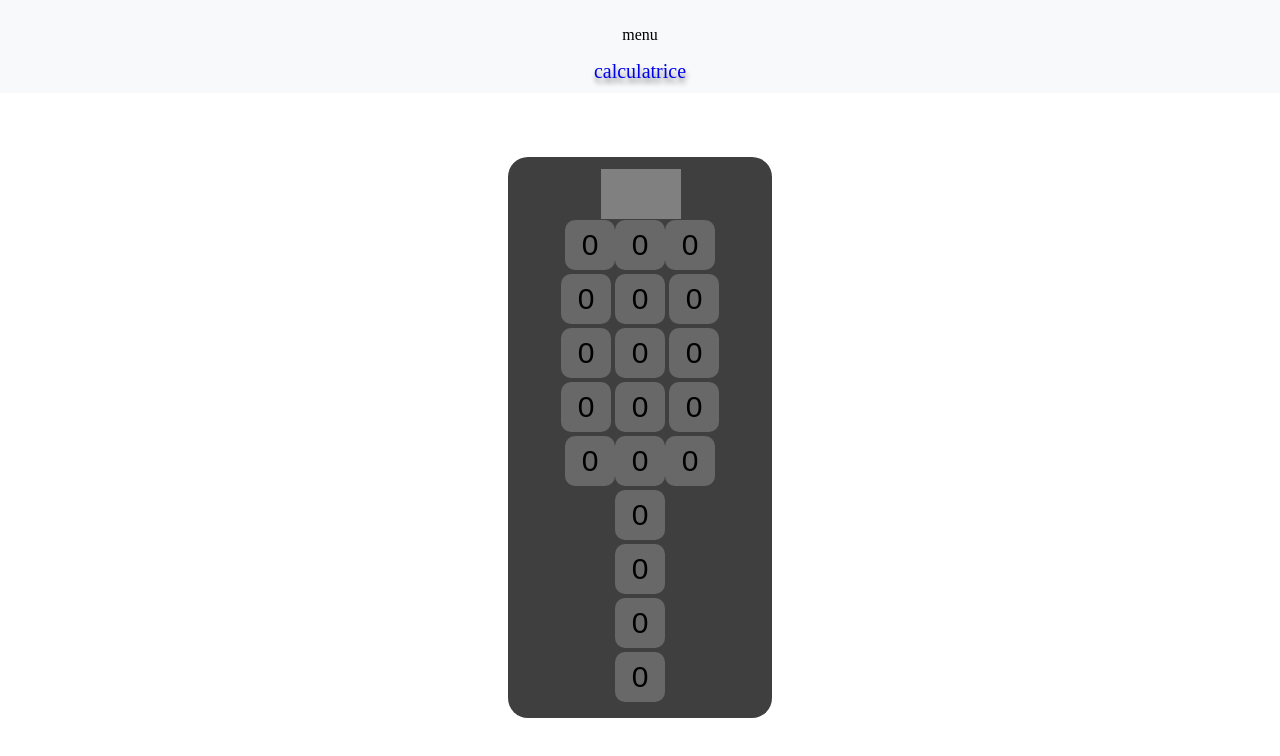
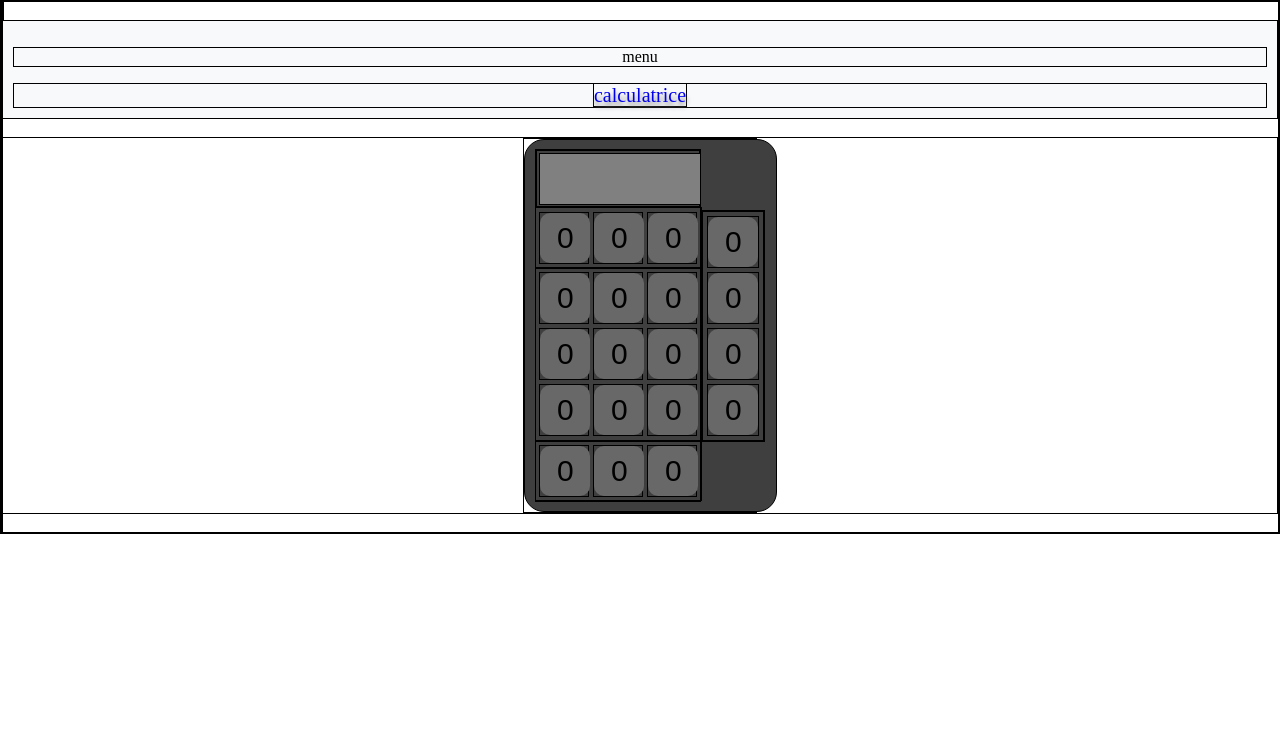
Before and after one commit to Lefentome38/caculatriceAngular, an Angular app: page / in a window 1280 px wide. Shown: the top 756 px of the page. Built offline with nearby package versions, Linux system fonts and the light colour scheme.

Commit message:
scss pour la calculatrice ok encore des petits truc à aire

```diff
--- a/src/app/app.component.html
+++ b/src/app/app.component.html
@@ -1,2 +1,4 @@
 <app-header/>
-<app-calculatrice/>
+<div class="tata" style="display: flex; justify-content: center;">
+  <app-calculatrice/>
+</div>
--- a/src/app/app.component.ts
+++ b/src/app/app.component.ts
@@ -1,10 +1,11 @@
 import { Component } from '@angular/core';
 import { HeaderComponent } from "./menu/header/header.component";
 import { CalculatriceComponent } from "./body/calculatrice/calculatrice.component";
+import { NgStyle } from '@angular/common';
 
 @Component({
   selector: 'app-root',
-  imports: [HeaderComponent, CalculatriceComponent],
+  imports: [HeaderComponent, CalculatriceComponent, NgStyle],
   templateUrl: './app.component.html',
   styleUrl: './app.component.scss'
 })
--- a/src/app/body/calculatrice/calculatrice.component.html
+++ b/src/app/body/calculatrice/calculatrice.component.html
@@ -1,26 +1,31 @@
-<div class="container">
-  <div class="calculator">
+<div class="calculator">
+
+  <div class="containerLeft">
     <app-screen-calculator/>
-    <div class="keypadCalulatourTop">
+    <div class="keypadCalulatorTop">
       <app-key-calculator></app-key-calculator>
       <app-key-calculator></app-key-calculator>
       <app-key-calculator></app-key-calculator>
     </div>
-    <div class="keypadCalulatour">
+    <div class="keypadCalulator">
       @for (item of items; track items) {
         <app-key-calculator></app-key-calculator>
       }
     </div>
-    <div class="keypadCalulatourBottom">
+    <div class="keypadCalulatorBottom">
       <app-key-calculator></app-key-calculator>
       <app-key-calculator></app-key-calculator>
       <app-key-calculator></app-key-calculator>
     </div>
-    <div class="keypadCalulatourRight">
+  </div>
+
+  <div class="containerRight">
+    <div class="keypadCalulatorRight">
       <app-key-calculator></app-key-calculator>
       <app-key-calculator></app-key-calculator>
       <app-key-calculator></app-key-calculator>
       <app-key-calculator></app-key-calculator>
     </div>
   </div>
+
 </div>
--- a/src/app/body/calculatrice/calculatrice.component.scss
+++ b/src/app/body/calculatrice/calculatrice.component.scss
@@ -2,37 +2,36 @@ $num-pad-columns: 3;
 $num-pad-gap: 4px;
 $num-pad-size: 50px;
 
-.container{
+.calculator {
   display: flex;
   justify-content: center;
-  align-items:start;
-  padding: 5%;
+  align-items: center;
 
-  .calculator {
+  padding: 4%;
+  width: 100%;
+
+  background-color: #3f3f3f;
+  border-radius: 20px;
+
+  .containerLeft {
     display: flex;
     flex-direction: column;
     align-items: center;
 
-    padding: 1%;
-    width: 15rem;
-
-    background-color: #3f3f3f;
-    border-radius: 20px;
-
-    .keypadCalulatour {
+    .keypadCalulatorTop, .keypadCalulator, .keypadCalulatorBottom {
       display: grid;
       gap: $num-pad-gap;
       grid-template-columns: repeat($num-pad-columns, $num-pad-size);
-      width: calc($num-pad-columns * $num-pad-size + ($num-pad-columns - 1) * $num-pad-gap);
-      padding: 4px;
+      padding: 2%;
     }
+  }
 
-    .keypadCalulatourRight {
+  .containerRight {
+
+    .keypadCalulatorRight {
       display: grid;
       gap: $num-pad-gap;
       padding: 4px;
-
-      justify-content: flex-end;
-      }
+    }
   }
 }
--- a/src/app/body/screen-calculator/screen-calculator.component.scss
+++ b/src/app/body/screen-calculator/screen-calculator.component.scss
@@ -3,5 +3,5 @@ p {
   padding: 0;
   margin: 1%;
   height: 50px;
-  width: 10vh;
+  width: 10em;
 }
--- a/src/styles.scss
+++ b/src/styles.scss
@@ -7,6 +7,6 @@ p {
   text-align: center;
 }
 
-//* {
-//  border: solid black 1px;
-//}
+* {
+ border: solid black 1px;
+}
```
